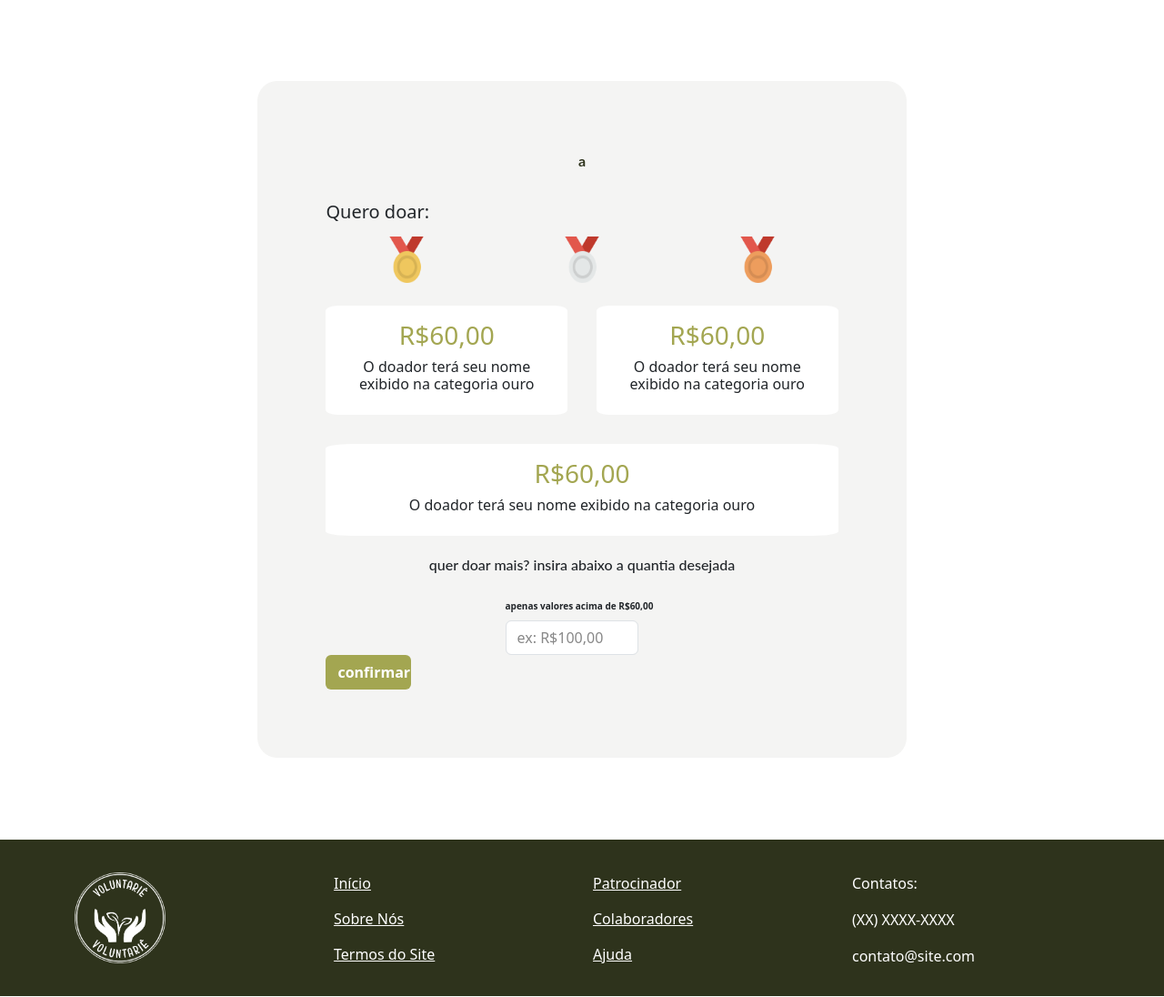
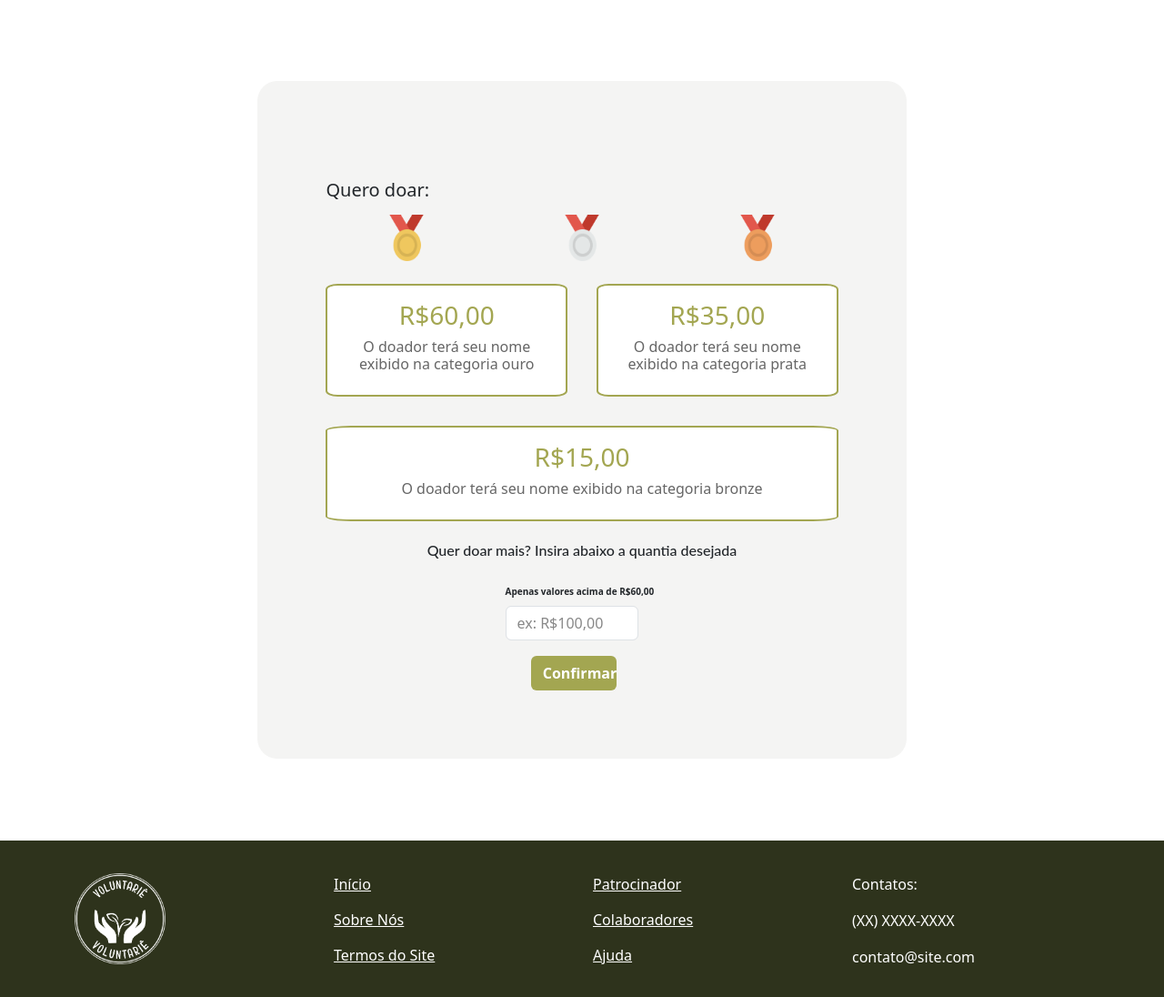
Before and after one commit to murilo5341/Voluntari-, a FastAPI app: page /doacao in a window 1280 px wide. Shown: the whole page at 91% size. Run offline with FastAPI, Linux system fonts and the light colour scheme; some libraries are stand-ins or nearby versions.

Commit message:
doação atualizado

```diff
--- a/templates/main/pages/doacao.html
+++ b/templates/main/pages/doacao.html
@@ -4,14 +4,12 @@
 {% block custom_header %}{% endblock %}
 {% block conteudo %}
 <style>
-
     .container-doacao {
         background-color: rgba(46, 51, 28, 0.05);
         margin: 8% 18%;
         padding: 2cm;
         border-radius: 3%;
         position: relative;
-        /* Permite o posicionamento absoluto dos elementos internos */
     }
 
     .container-passos {
@@ -20,7 +18,6 @@
         font-weight: bold;
         color: #2E331C;
         margin-bottom: 2rem;
-        /* Adiciona um espaço entre o título e as medalhas */
     }
 
     .medalhas {
@@ -28,7 +25,6 @@
         justify-content: center;
         gap: 1rem;
         margin-bottom: 2rem;
-        /* Espaço entre as medalhas e as opções de doação */
     }
 
     .medalhas img {
@@ -46,14 +42,40 @@
 
     .opcao-doacao {
         background-color: white;
+        border: 2px solid #A3A651;
         border-radius: 5%;
         text-align: center;
         padding: 1rem;
         flex: 1 1 30%;
+        cursor: pointer;
+        transition: background-color 0.3s, border-color 0.3s, transform 0.5s;
+        box-shadow: 0 0 0 transparent;
+        z-index: 1;
     }
 
-    .opcao-doacao > h3 {
+    .opcao-doacao:hover {
+        background-color: rgb(208, 208, 208, 0.05);
+        border-color: #8a9a5b;
+    }
+
+    .opcao-doacao:active {
+        transform: scale(1.2);
+        z-index: 2;
+    }
+
+    .opcao-doacao.active {
+        transform: scale(1.2);
+        z-index: 2;
+        background-color: rgb(208, 208, 208, 0.05);
+        border-color: #8a9a5b;
+    }
+
+    .opcao-doacao h3 {
         color: rgb(163, 166, 81);
+    }
+
+    .opcao-doacao h6 {
+        color: #666;
     }
 
     .medalha-ouro,
@@ -92,12 +114,14 @@
         font-weight: bold;
     }
 
+    .confirmar {
+        margin-top: 3%;
+        margin-left: 40%;
+    }
 </style>
 
 <div class="container-doacao">
     <div class="container-passos">
-        <!-- Adicione aqui quaisquer etapas ou indicadores de progresso, se necessário -->
-        a
     </div>
     <h5>Quero doar:</h5>
     <div class="medalhas">
@@ -106,29 +130,38 @@
         <div class="medalha-bronze"><img src="/static/img/bronze-medal.png" alt="Medalha de Bronze"></div>
     </div>
     <div class="opcoes">
-        <div class="opcao-doacao">
+        <button class="opcao-doacao">
             <h3>R$60,00</h3>
             <h6>O doador terá seu nome exibido na categoria ouro</h6>
-        </div>
-        <div class="opcao-doacao">
-            <h3>R$60,00</h3>
-            <h6>O doador terá seu nome exibido na categoria ouro</h6>
-        </div>
-        <div class="opcao-doacao">
-            <h3>R$60,00</h3>
-            <h6>O doador terá seu nome exibido na categoria ouro</h6>
-        </div>
+        </button>
+        <button class="opcao-doacao">
+            <h3>R$35,00</h3>
+            <h6>O doador terá seu nome exibido na categoria prata</h6>
+        </button>
+        <button class="opcao-doacao">
+            <h3>R$15,00</h3>
+            <h6>O doador terá seu nome exibido na categoria bronze</h6>
+        </button>
     </div>
-    <h6 class="non-container">quer doar mais? insira abaixo a quantia desejada</h6>
+    <h6 class="non-container">Quer doar mais? Insira abaixo a quantia desejada</h6>
 
     <div class="valor-adicional">
-        <p>apenas valores acima de R$60,00</p>
+        <p>Apenas valores acima de R$60,00</p>
         <input class="form-control me-1 input-custom" type="search" placeholder="ex: R$100,00" aria-label="Search">
-
-
     </div>
-    <a href="#" class="btn fw-semibold d-grid col-2 confirmar" style="color:white; background-color:#A3A651;">confirmar</a>
-
+    <a href="#" class="btn fw-semibold d-grid col-2 confirmar" style="color:white; background-color:#A3A651;">Confirmar</a>
 </div>
 
+<script>
+    document.querySelectorAll('.opcao-doacao').forEach(button => {
+        button.addEventListener('click', function() {
+            // Remove a classe 'active' de todos os botões
+            document.querySelectorAll('.opcao-doacao').forEach(btn => btn.classList.remove('active'));
+
+            // Adiciona a classe 'active' ao botão clicado
+            this.classList.add('active');
+        });
+    });
+</script>
+
 {% endblock %}
```
